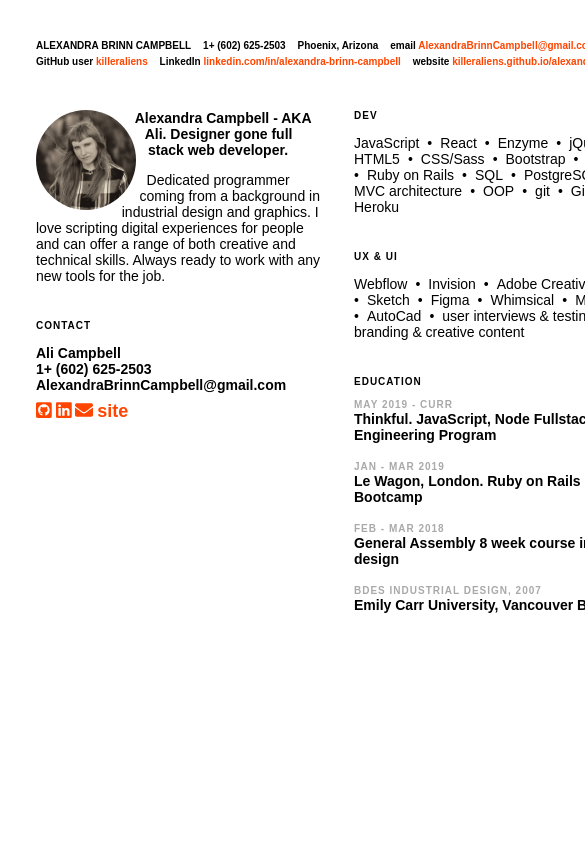
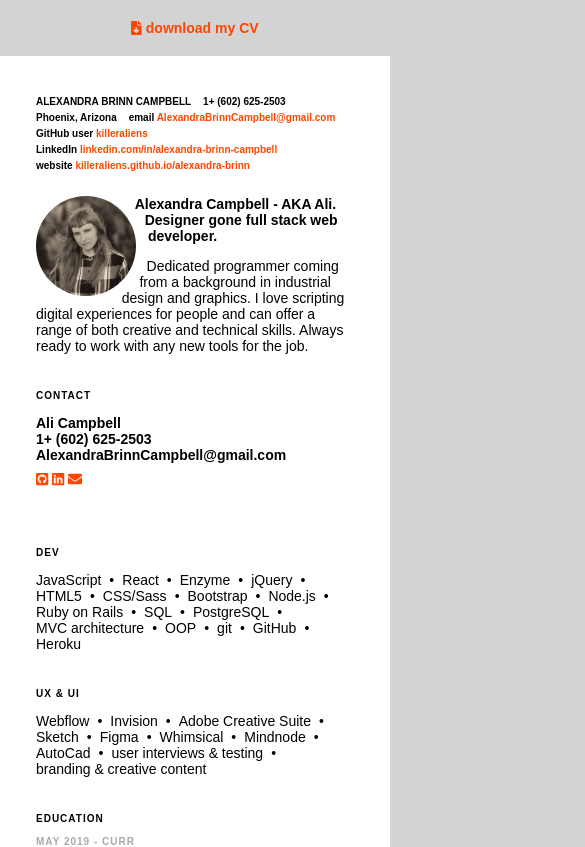
Before and after one commit to killeraliens/abc-cv, a React (Create React App) app: page / in a window 390 px wide. Shown: the top 847 px of the page, 585 px wide, since content can reach past the window. Built offline with nearby package versions, Linux system fonts and the light colour scheme.

Commit message:
live version styling and mobile

```diff
--- a/scripts/generate-pdf.js
+++ b/scripts/generate-pdf.js
@@ -7,7 +7,7 @@ const puppeteer = require('puppeteer');
   await page.goto('http://localhost:3000/');
   await page.emulateMedia('screen');
   await page.pdf({
-    path: '/Users/user/Desktop/alexandra-brinn-cv.pdf',
+    path: '/Users/user/code/killeraliens/alexandra-brinn-cv/src/assets/alexandra-brinn-campbell-cv.pdf',
     printBackground: true,
     width: '612px',
     height: '792px',
--- a/src/App.css
+++ b/src/App.css
@@ -11,13 +11,23 @@ html, body, #root, .App {
 }
 
 .App {
-  /*padding: 40px 0;*/
   font-size: 14px;
 }
-/*
-.App p, .App li, .App h3 {
-  line-height: 18px;
-}*/
+
+.App .live-only {
+  display: none;
+}
+
+.App.live .live-only {
+  display: block;
+}
+
+.download-header {
+  text-align: center;
+  margin: 20px;
+}
+
+
 
 /* Grid */
 
@@ -28,6 +38,11 @@ html, body, #root, .App {
   background-color: white;
   margin: 0 auto;
   padding: 36px 36px 40px 36px;
+
+}
+
+.App.live .cv-pdf {
+  margin-top: 20px;
 }
 
 .grid-template {
@@ -62,11 +77,31 @@ html, body, #root, .App {
   grid-area: col-two;
 }
 
-/*@media screen and (max-width: 600px) {
-  .grid-template {
-    grid-template-areas: 'contact contact' 'col-one col-two';
+@media screen and (max-width: 612px) {
+  .App.live .grid-template {
+    grid-template-columns: 1fr;
+    grid-template-rows: auto auto auto;
+    grid-template-areas: 'contact' 'col-one' 'col-two';
   }
-}*/
+
+  .App.live .cv-pdf {
+    height: auto;
+    width: auto;
+    margin-top: 0;
+  }
+
+  .App.live .cv-pdf:nth-of-type(2) {
+    padding-top: 0px;
+  }
+
+  .App.live .cv-pdf:nth-of-type(1) {
+    padding-bottom: 0px;
+  }
+
+  .App.live .live-only.large {
+    display: none;
+  }
+}
 
 /* end of grid */
 h2, h3 {
@@ -108,7 +143,7 @@ ul {
   font-weight: bold;
   font-size: 10px;
 }*/
-.contact-ul a {
+.contact-ul a i {
   font-size: 18px;
 }
 
--- a/src/App.js
+++ b/src/App.js
@@ -7,16 +7,22 @@ import ProjectTitle from './ProjectTitle';
 import './App.css';
 import store from './store.js'
 import profileImg from './assets/alexandra-brinn-profile.jpg';
+import cvPdf from './assets/alexandra-brinn-campbell-cv.pdf';
 
 import { FontAwesomeIcon } from '@fortawesome/react-fontawesome'
 import { faGithubSquare, faLinkedin } from '@fortawesome/free-brands-svg-icons'
-import { faEnvelope } from '@fortawesome/free-solid-svg-icons'
+import { faEnvelope, faFileDownload } from '@fortawesome/free-solid-svg-icons'
 
 
 function App() {
 
   return (
-    <div className="App">
+    <div className="App live">
+      <header className="live-only download-header">
+        <a className="live-only" href={cvPdf} rel="noopener noreferrer" target="_blank" download> <FontAwesomeIcon icon={faFileDownload}></FontAwesomeIcon> download my CV</a>
+      </header>
+
+      {/* -----PAGE ONE----- */}
       <div className="cv-pdf">
         <main className="grid-template">
           <div className="contact">
@@ -51,9 +57,9 @@ function App() {
                     <FontAwesomeIcon icon={faEnvelope}></FontAwesomeIcon>
                   </a>
                   {'  '}
-                  <a href={store.contact.website.href} aria-label="link to my website">
+                  {/*<a href={store.contact.website.href} aria-label="link to my website">
                     <span>site</span>
-                  </a>
+                  </a>*/}
                 </li>
               </ul>
             </section>
@@ -92,7 +98,7 @@ function App() {
       <div className="cv-pdf">
         <main className="grid-template">
 
-          <div className="contact">
+          <div className="contact live-only large">
              <Contact contactObj={store.contact} />
           </div>
 
```
Also changed, not shown: 1 other file (tests, documents, lock files or other folders).
